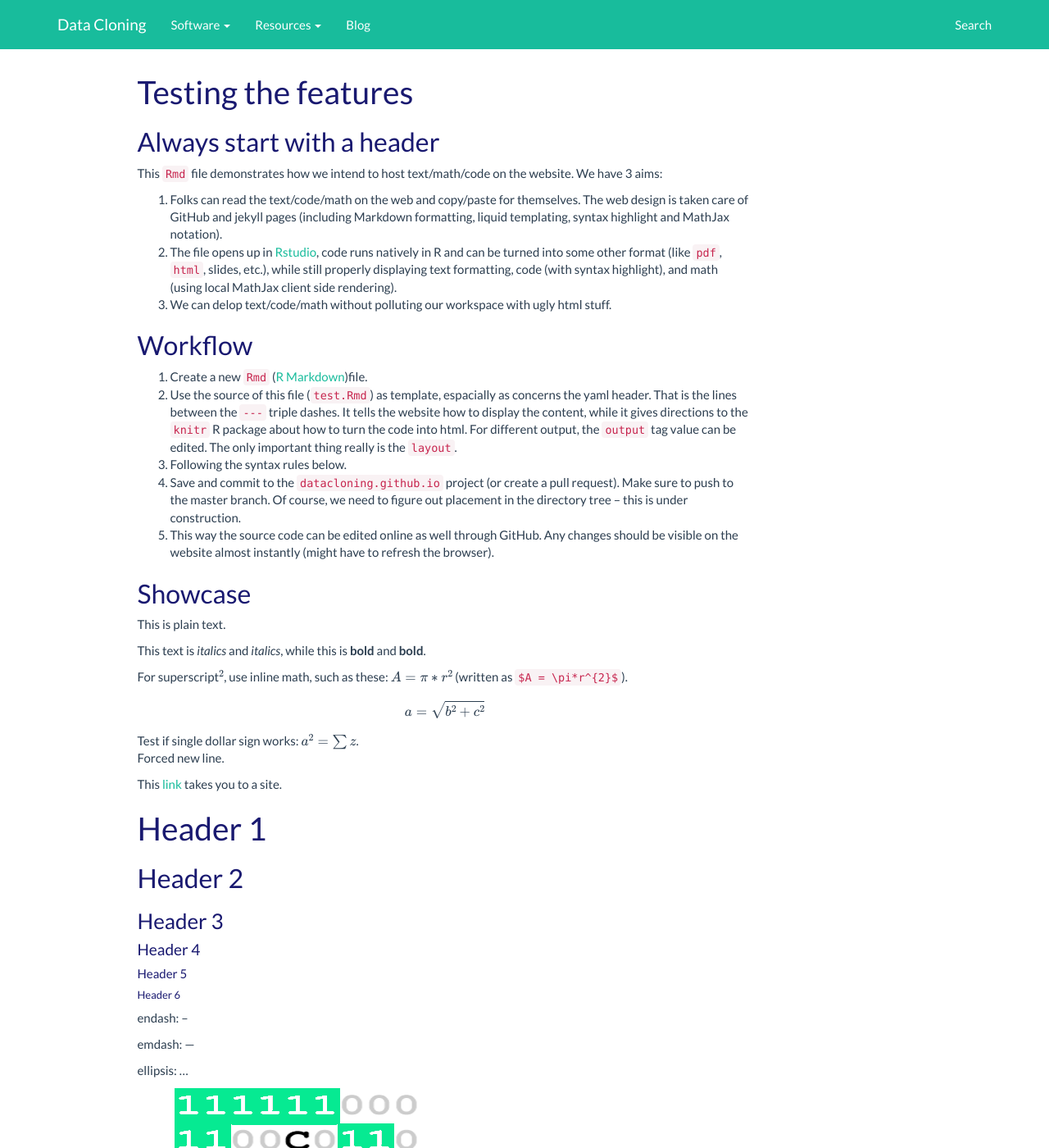
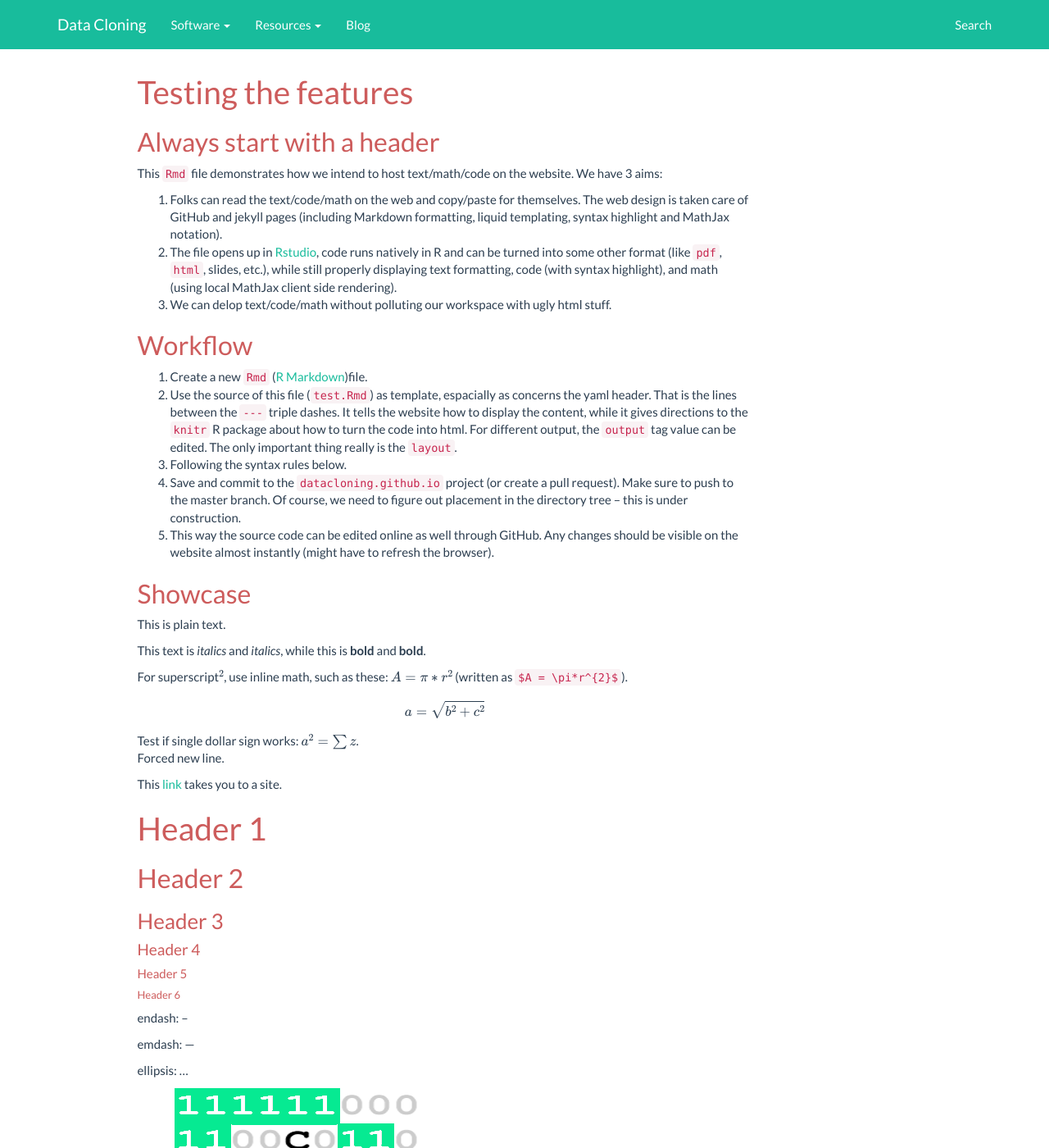
Before and after one commit to datacloning/datacloning.github.io, a Jekyll site: the page built from template.Rmd, in a window 1280 px wide and 1400 px high. Shown: the whole window at 82% size. Built offline with Jekyll 4.4.1, drawn with Linux system fonts in a browser that asks for light colours; nearby versions of some CDN libraries; formulas are drawn with MathJax 3.

Commit message:
indian red

```diff
--- a/_includes/_head.html
+++ b/_includes/_head.html
@@ -38,9 +38,9 @@
     .gsc-results-wrapper-overlay, .gsc-results-wrapper-visible, .gsc-search-button, .gsc-search-button-v2 {
         box-sizing: content-box;
     }
-    /* Salmon or MidnightBlue */
+    /* Salmon Orange Tomato IndianRed MidnightBlue */
     h1, h2, h3, h4, h5, h6 {
-        color: MidnightBlue;
+        color: IndianRed;
     }
 </style>
 <link rel="shortcut icon" href="{{ site.baseurl }}/favicon.ico">
```
